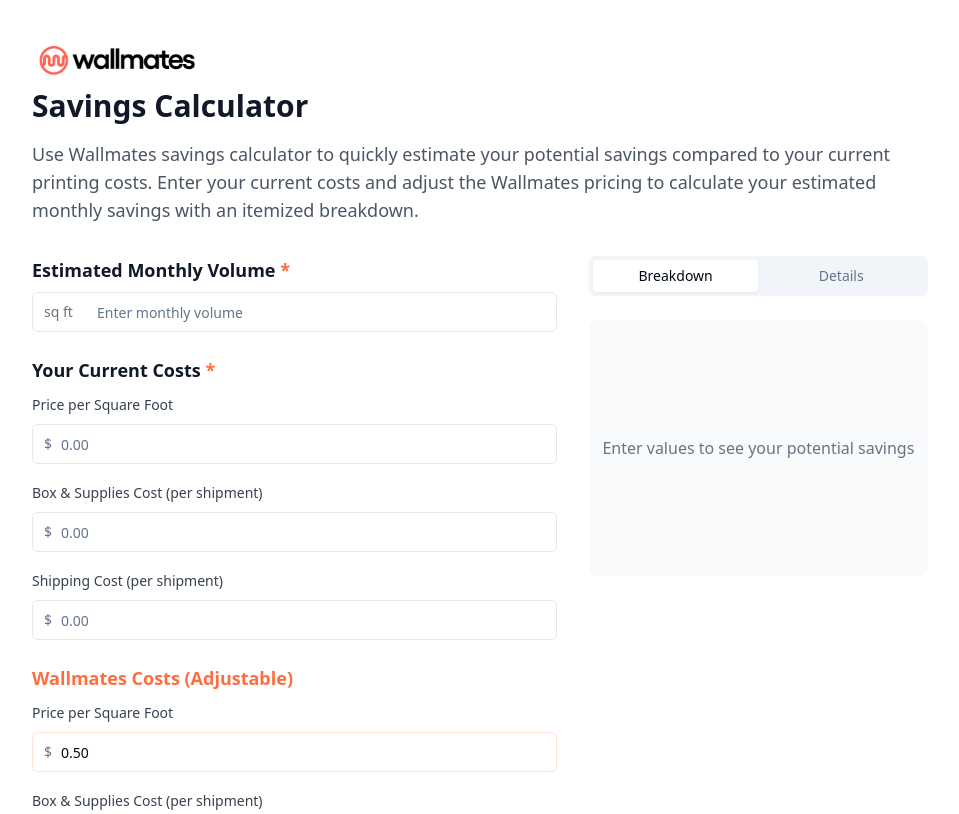
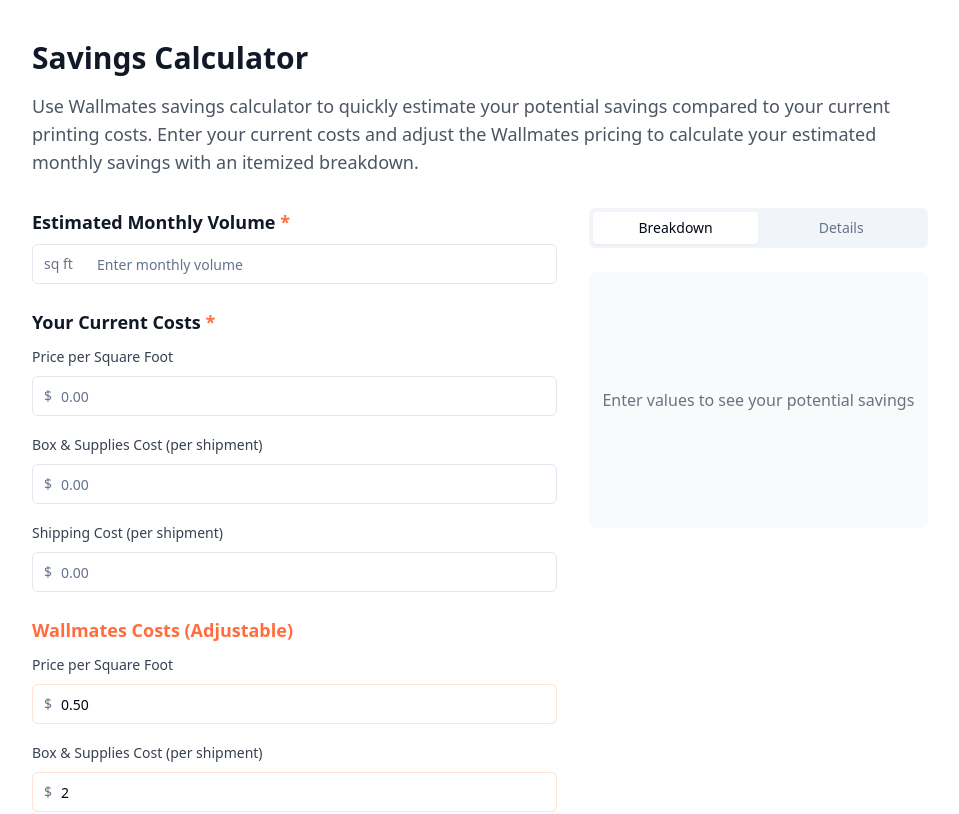
Before and after one commit to AppHeads/wallmate-savings-wizard, a React (Vite) app: page / in a window 1280 px wide. Shown: the top 814 px of the page, without its empty margins (160-1119 px from the left). Built offline with nearby package versions, Linux system fonts and the light colour scheme.

Commit message:
Remove logo
Removes the logo from the component.

```diff
--- a/src/components/SavingsCalculator/index.tsx
+++ b/src/components/SavingsCalculator/index.tsx
@@ -1,4 +1,3 @@
-
 import React, { useState, useEffect } from 'react';
 import { Card } from "@/components/ui/card";
 import { Tabs, TabsContent, TabsList, TabsTrigger } from "@/components/ui/tabs";
@@ -52,11 +51,6 @@ const SavingsCalculator = () => {
     <div className="w-full max-w-4xl mx-auto bg-white">
       <div className="text-left mb-8">
         <div className="flex flex-col items-start gap-2 mb-4">
-          <img
-            src="/lovable-uploads/3150b3ba-2981-4e47-a59a-1b68732c5303.png"
-            alt="Wallmates Logo"
-            className="h-10"
-          />
           <h1 className="text-3xl font-bold text-gray-900">Savings Calculator</h1>
         </div>
         <p className="text-gray-600 text-lg">
```
